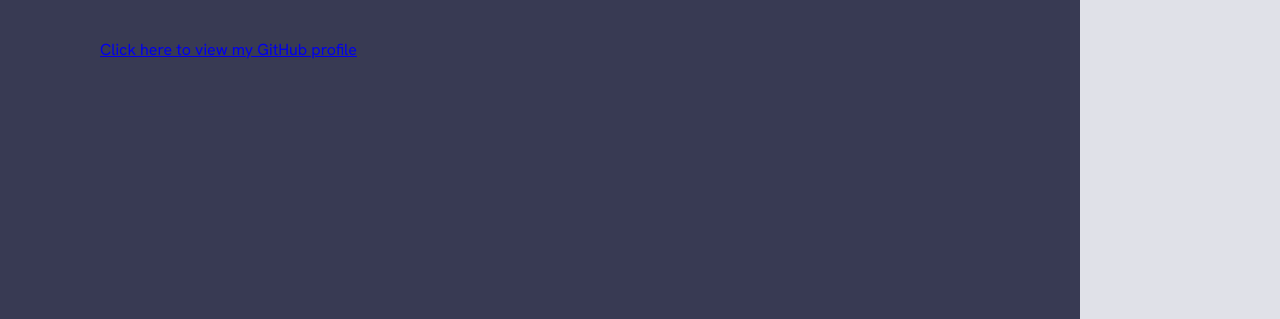
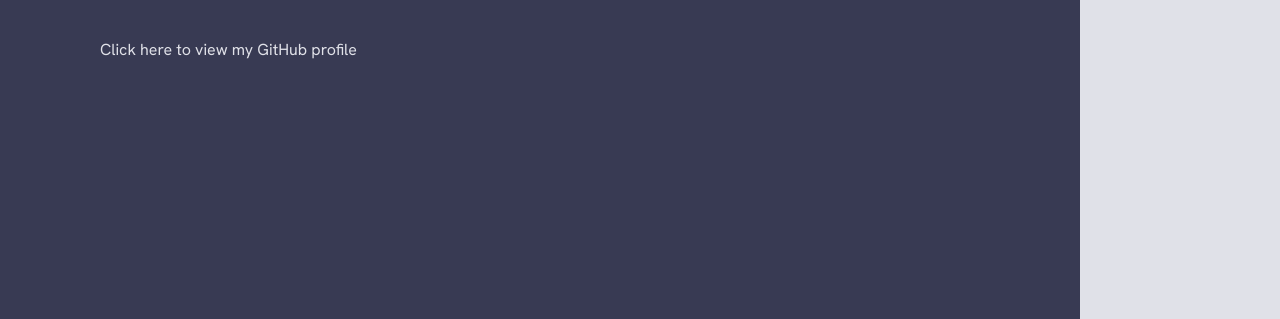
Before and after one commit to vbono/vbono.github.io, a plain HTML site: page index.html in a window 1280 px wide. Shown: the part 481-800 px from the top of the page. Drawn offline with Linux system fonts and the light colour scheme; a web font is replaced by a local one.

Commit message:
Update style.css

```diff
--- a/style.css
+++ b/style.css
@@ -120,6 +120,11 @@ main {
     margin: 0;
 }
 
+.welcome a {
+    text-decoration: none;
+    color: #e0e1e8;
+}
+
 
 footer {
     height: 50px;
```
